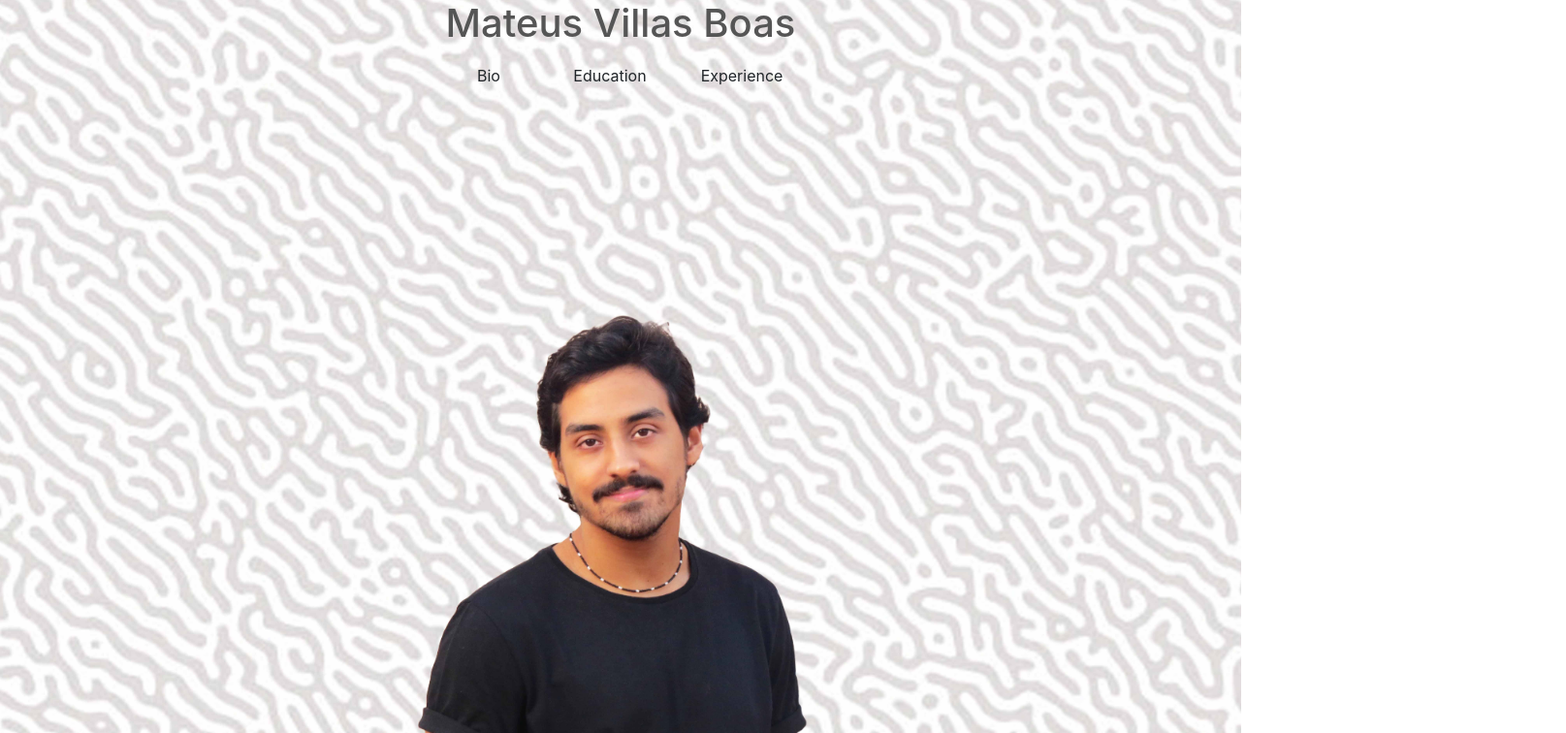
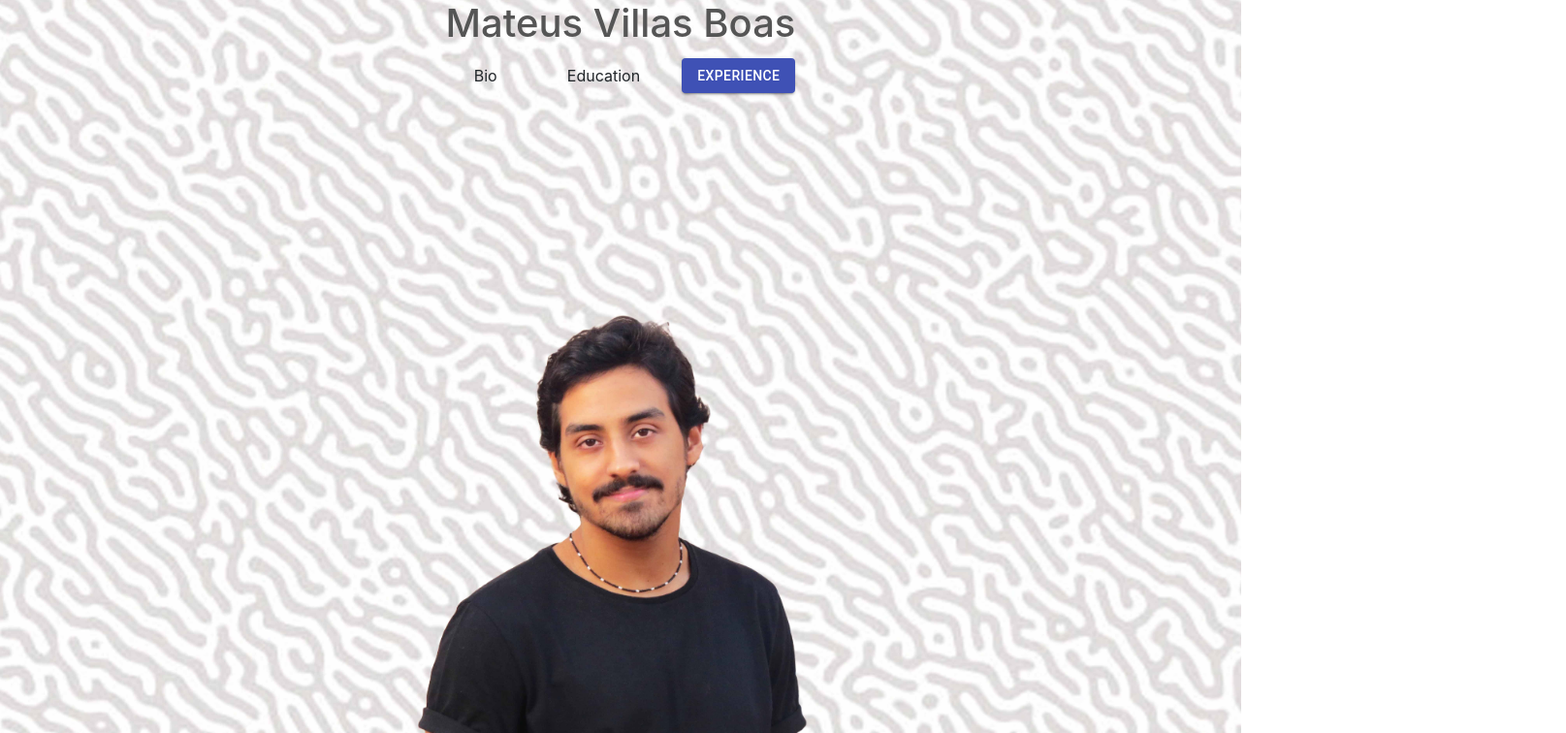
Before and after one commit to matvb/mateus-website, a React (Create React App) app: page / in a window 1280 px wide. Shown: the top 756 px of the page at 97% size, 1615 px wide, since content can reach past the window. Built offline with nearby package versions, Linux system fonts and the light colour scheme.

Commit message:
implementing material-ui

```diff
--- a/package.json
+++ b/package.json
@@ -3,6 +3,7 @@
   "version": "0.1.0",
   "private": true,
   "dependencies": {
+    "@material-ui/core": "^4.11.3",
     "@testing-library/jest-dom": "^5.11.4",
     "@testing-library/react": "^11.1.0",
     "@testing-library/user-event": "^12.1.10",
--- a/src/App.css
+++ b/src/App.css
@@ -1,3 +1,7 @@
+body {
+  overflow: hidden;
+}
+
 .App {
   text-align: center;
 }
@@ -15,7 +19,6 @@
 
 .App-header {
   background-color: #282c34;
-  min-height: 100vh;
   display: flex;
   flex-direction: column;
   align-items: center;
@@ -84,9 +87,14 @@
   position: relative;
 }
 
-.sections {
+.sections section {
   background: rgba(255,255,255,0.7);
   border-radius: 30;
   border-radius: 10px;
   transition: 1s ease;
 }
+
+.sections {
+  max-width: 50vw;
+  margin: auto;
+}
--- a/src/Home.js
+++ b/src/Home.js
@@ -1,5 +1,8 @@
 import React, { useState } from 'react'
 import Bio from './components/Bio';
+import Education from './components/Education';
+import Button from '@material-ui/core/Button';
+import Slide from '@material-ui/core/Slide';
 
 function Home(props) {
     const [isBackgroundClass, setBackgroundClass] = useState('main-background');
@@ -27,6 +30,7 @@ function Home(props) {
 
 
     return (
+    <div>
         <header className={'App-header ' + isBackgroundClass}>
             <div className="main-menu">
                 <h1 className="title-name" onClick={() => clickTitle() }>Mateus Villas Boas</h1>
@@ -42,17 +46,29 @@ function Home(props) {
                         </div>
                     </div>
                     <div className='col'>
-                    <div className='btn'>
+                        <Button variant="contained" color="primary" onClick={() => clickEducation()}>
                             Experience
+                        </Button>
                     </div>
                 </div>
             </div>
-        </div>
+        </header>
         <div className='sections'>
-            <Bio classes={isBioActive ? 'active' : 'deactive'} />
+            <div className='row justify-content-end'>
+                <Slide direction="right" timeout={1000} in={isEducationActive}   >
+                    <h1 style={{color: 'black'}}> UFRJ </h1>
+                </Slide>
+                <Slide direction="left" timeout={1000} in={isBioActive}   >
+                    <div className='col-6'>
+                        <Bio classes={'active'} />
 
                     </div>
-    </header>
+                </Slide>
+            </div>
+
+
+        </div>
+     </div>
     );
 }
 
--- /dev/null
+++ b/src/components/Education.js
@@ -0,0 +1,14 @@
+import React from 'react'
+
+function Education(props) {
+
+
+    return (
+    <section className={props.classes + ' bio-section'} style={{color: 'black'}}>
+        <h2> Education </h2>
+        <p>UFRJ</p>
+    </section>
+    );
+}
+
+export default Education;
```
Also changed, not shown: 1 other file (tests, documents, lock files or other folders). Lines whose indentation alone changed are shown as unchanged.
